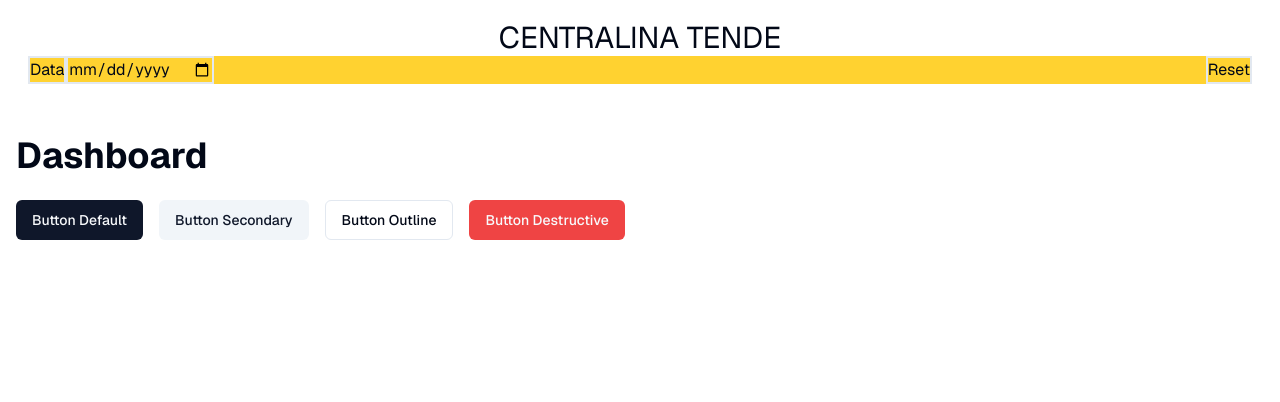
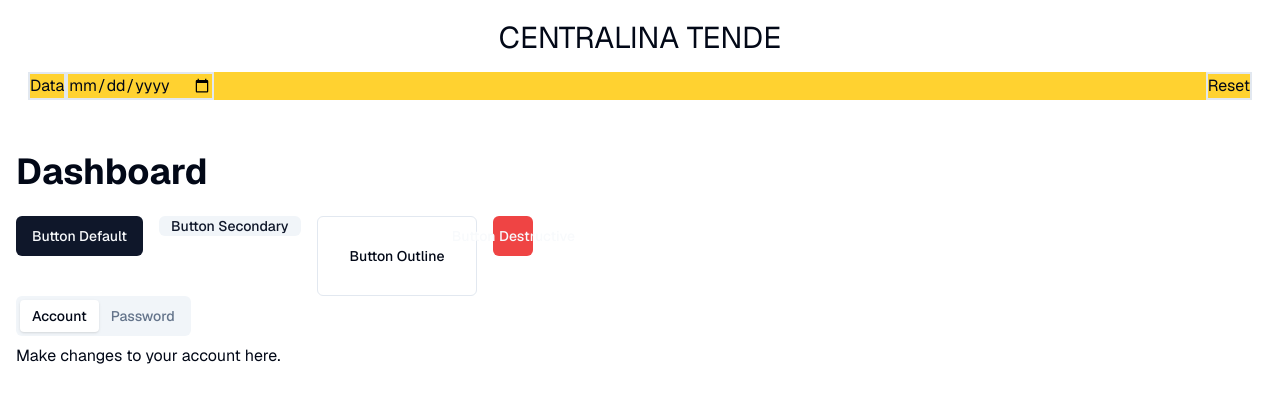
Before and after one commit to Kappo99/tende.kappo.it, a Next.js app in the folder dashboard/: page / in a window 1280 px wide. Shown: the top 402 px of the page. Built offline with nearby package versions, Linux system fonts and the light colour scheme.

Commit message:
tabs shadcn

```diff
--- a/dashboard/package.json
+++ b/dashboard/package.json
@@ -9,6 +9,7 @@
     "lint": "eslint"
   },
   "dependencies": {
+    "@radix-ui/react-tabs": "^1.1.13",
     "class-variance-authority": "^0.7.1",
     "clsx": "^2.1.1",
     "lucide-react": "^0.562.0",
--- a/dashboard/src/app/page.tsx
+++ b/dashboard/src/app/page.tsx
@@ -1,4 +1,5 @@
 import { Button } from "@/components/ui/button";
+import { Tabs, TabsContent, TabsList, TabsTrigger } from "@/components/ui/tabs";
 
 export default function Home() {
   return (
@@ -6,10 +7,18 @@ export default function Home() {
       <h1 className="text-4xl font-bold mb-6">Dashboard</h1>
       <div className="flex gap-4">
         <Button>Button Default</Button>
-        <Button variant="secondary">Button Secondary</Button>
-        <Button variant="outline">Button Outline</Button>
-        <Button variant="destructive">Button Destructive</Button>
+        <Button variant="secondary" size="sm">Button Secondary</Button>
+        <Button variant="outline" size="lg">Button Outline</Button>
+        <Button variant="destructive" size="icon">Button Destructive</Button>
       </div>
+      <Tabs defaultValue="account" className="w-[400px]">
+        <TabsList>
+          <TabsTrigger value="account">Account</TabsTrigger>
+          <TabsTrigger value="password">Password</TabsTrigger>
+        </TabsList>
+        <TabsContent value="account">Make changes to your account here.</TabsContent>
+        <TabsContent value="password">Change your password here.</TabsContent>
+      </Tabs>
     </main>
   );
 }
--- a/dashboard/src/components/Header.tsx
+++ b/dashboard/src/components/Header.tsx
@@ -3,8 +3,8 @@ import Nav from "./Nav";
 
 export default function Header() {
     return(
-        <header className= "flex flex-col items-center justify-center py-5 px-7">
-            <div className="text-3xl">CENTRALINA TENDE</div>
+        <header className= "py-5 px-7 space-y-4">
+            <h1 className="text-3xl text-center">CENTRALINA TENDE</h1>
             <Nav>
                 <div className="flex">
                     <div className="border-2">Data</div>
--- a/dashboard/src/components/ui/button.tsx
+++ b/dashboard/src/components/ui/button.tsx
@@ -20,8 +20,8 @@ const buttonVariants = cva(
       },
       size: {
         default: "h-10 px-4 py-2",
-        sm: "h-9 rounded-md px-3",
-        lg: "h-11 rounded-md px-8",
+        sm: "h-5 rounded-md px-3",
+        lg: "h-20 rounded-md px-8",
         icon: "h-10 w-10",
       },
     },
--- /dev/null
+++ b/dashboard/src/components/ui/tabs.tsx
@@ -0,0 +1,55 @@
+"use client"
+
+import * as React from "react"
+import * as TabsPrimitive from "@radix-ui/react-tabs"
+
+import { cn } from "@/lib/utils"
+
+const Tabs = TabsPrimitive.Root
+
+const TabsList = React.forwardRef<
+  React.ElementRef<typeof TabsPrimitive.List>,
+  React.ComponentPropsWithoutRef<typeof TabsPrimitive.List>
+>(({ className, ...props }, ref) => (
+  <TabsPrimitive.List
+    ref={ref}
+    className={cn(
+      "inline-flex h-10 items-center justify-center rounded-md bg-muted p-1 text-muted-foreground",
+      className
+    )}
+    {...props}
+  />
+))
+TabsList.displayName = TabsPrimitive.List.displayName
+
+const TabsTrigger = React.forwardRef<
+  React.ElementRef<typeof TabsPrimitive.Trigger>,
+  React.ComponentPropsWithoutRef<typeof TabsPrimitive.Trigger>
+>(({ className, ...props }, ref) => (
+  <TabsPrimitive.Trigger
+    ref={ref}
+    className={cn(
+      "inline-flex items-center justify-center whitespace-nowrap rounded-sm px-3 py-1.5 text-sm font-medium ring-offset-background transition-all focus-visible:outline-none focus-visible:ring-2 focus-visible:ring-ring focus-visible:ring-offset-2 disabled:pointer-events-none disabled:opacity-50 data-[state=active]:bg-background data-[state=active]:text-foreground data-[state=active]:shadow-sm",
+      className
+    )}
+    {...props}
+  />
+))
+TabsTrigger.displayName = TabsPrimitive.Trigger.displayName
+
+const TabsContent = React.forwardRef<
+  React.ElementRef<typeof TabsPrimitive.Content>,
+  React.ComponentPropsWithoutRef<typeof TabsPrimitive.Content>
+>(({ className, ...props }, ref) => (
+  <TabsPrimitive.Content
+    ref={ref}
+    className={cn(
+      "mt-2 ring-offset-background focus-visible:outline-none focus-visible:ring-2 focus-visible:ring-ring focus-visible:ring-offset-2",
+      className
+    )}
+    {...props}
+  />
+))
+TabsContent.displayName = TabsPrimitive.Content.displayName
+
+export { Tabs, TabsList, TabsTrigger, TabsContent }
```
Also changed, not shown: 1 other file (tests, documents, lock files or other folders).
